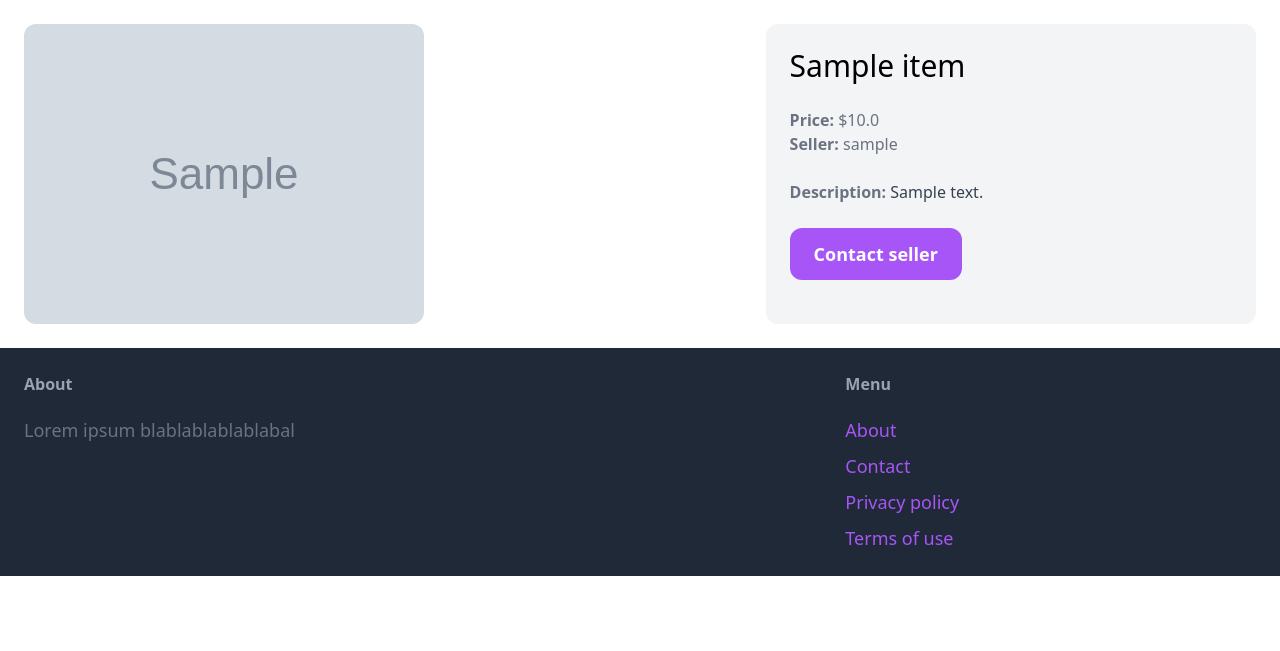
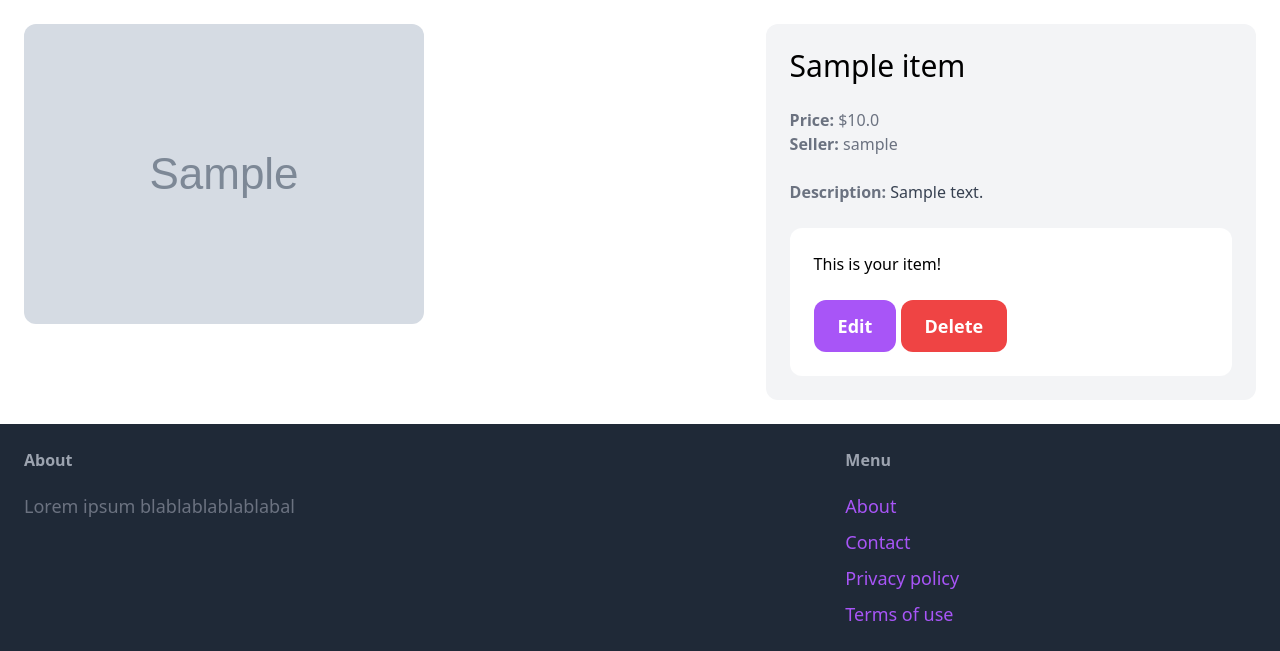
Before and after one commit to doug-braz/puddle, a Django app: page /items/1/ in a window 1280 px wide. Shown: the part 77-728 px from the top of the page. Run offline with Django 5.2, Linux system fonts and the light colour scheme; a user stored in the database is signed in; tables that the repository leaves empty hold one stand-in row (values such as "Sample post"); grey boxes marked "Sample" are stand-in pictures; some libraries are stand-ins or nearby versions.

Commit message:
Added the delete functionality, for the user to remove one of his products from the website

```diff
--- a/puddle/item/templates/item/detail.html
+++ b/puddle/item/templates/item/detail.html
@@ -20,7 +20,16 @@
                 </p>
             {% endif %}
 
-            <a href="#" class="inline-block mt-6 px-6 py-3 text-lg font-semibold bg-purple-500 text-white rounded-xl hover:bg-purple-700"> Contact seller</a>
+            {% if request.user == item.created_by %}
+                <div class="mt-6 p-6 bg-white rounded-xl">
+                    <p> This is your item! </p>
+                    <a href="#" class="inline-block mt-6 px-6 py-3 text-lg font-semibold bg-purple-500 text-white rounded-xl">Edit</a>
+                    <a href="{% url 'item:delete' item.id %}" class="inline-block mt-6 px-6 py-3 text-lg font-semibold bg-red-500 text-white rounded-xl">Delete</a>
+                </div>
+
+            {% else %}
+                <a href="#" class="inline-block mt-6 px-6 py-3 text-lg font-semibold bg-purple-500 text-white rounded-xl hover:bg-purple-700"> Contact seller</a>
+            {% endif %}
         </div>
     </div>
     {% if related_items %}
--- a/puddle/item/urls.py
+++ b/puddle/item/urls.py
@@ -6,5 +6,6 @@ app_name = 'item'
 
 urlpatterns = [
     path('new/', views.new, name='new'),
-    path('<int:pk>/', views.detail, name='detail')
+    path('<int:pk>/', views.detail, name='detail'),
+    path('<int:pk>/delete/', views.delete, name='delete')
 ]
--- a/puddle/item/views.py
+++ b/puddle/item/views.py
@@ -32,3 +32,10 @@ def new(request):
         'form':form,
         'title': 'New item'
     })
+
+@login_required
+def delete(request, pk):
+    item = get_object_or_404(Item, pk=pk, created_by = request.user)
+    item.delete()
+
+    return redirect('dashboard:index')
```
